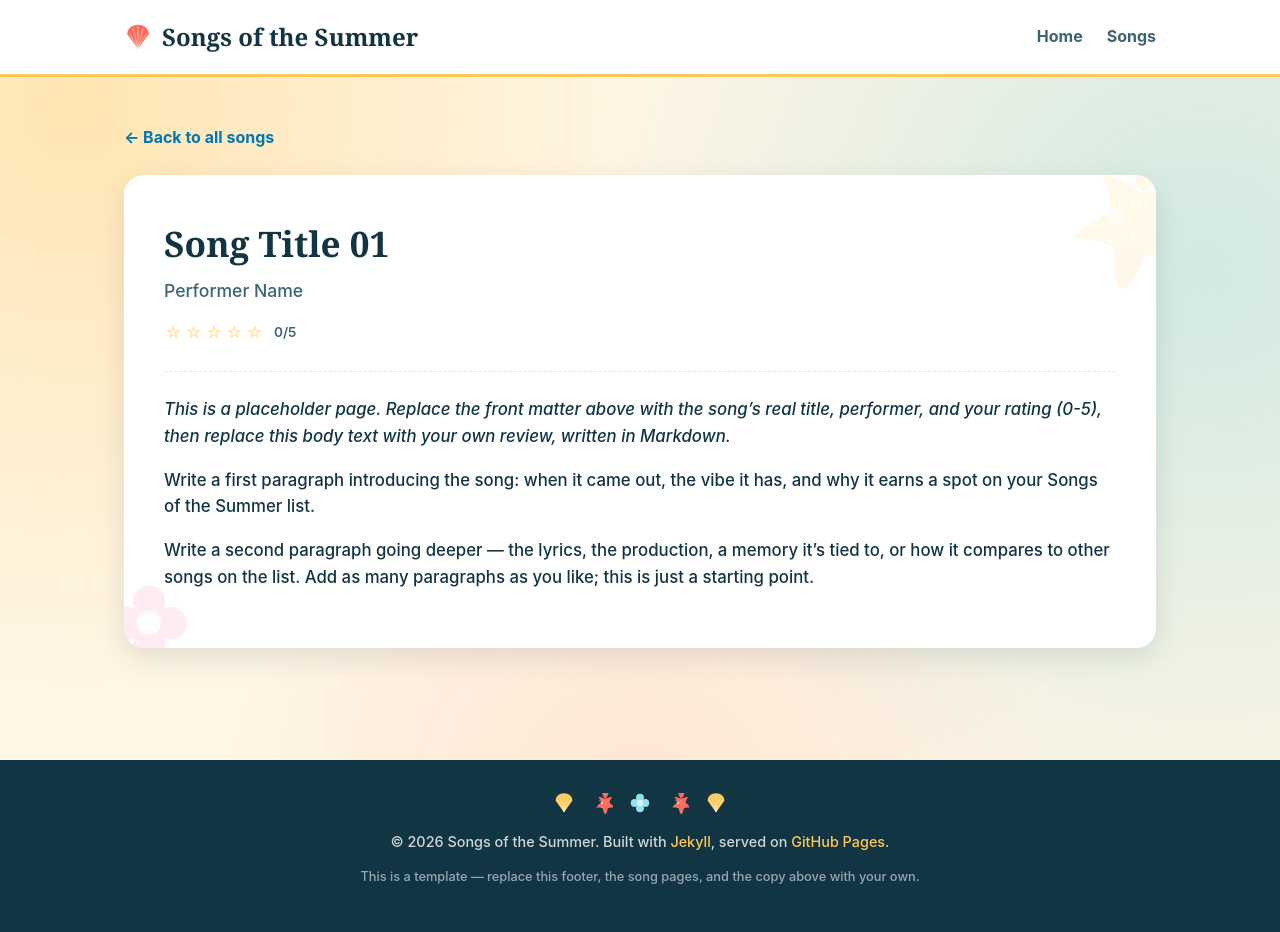
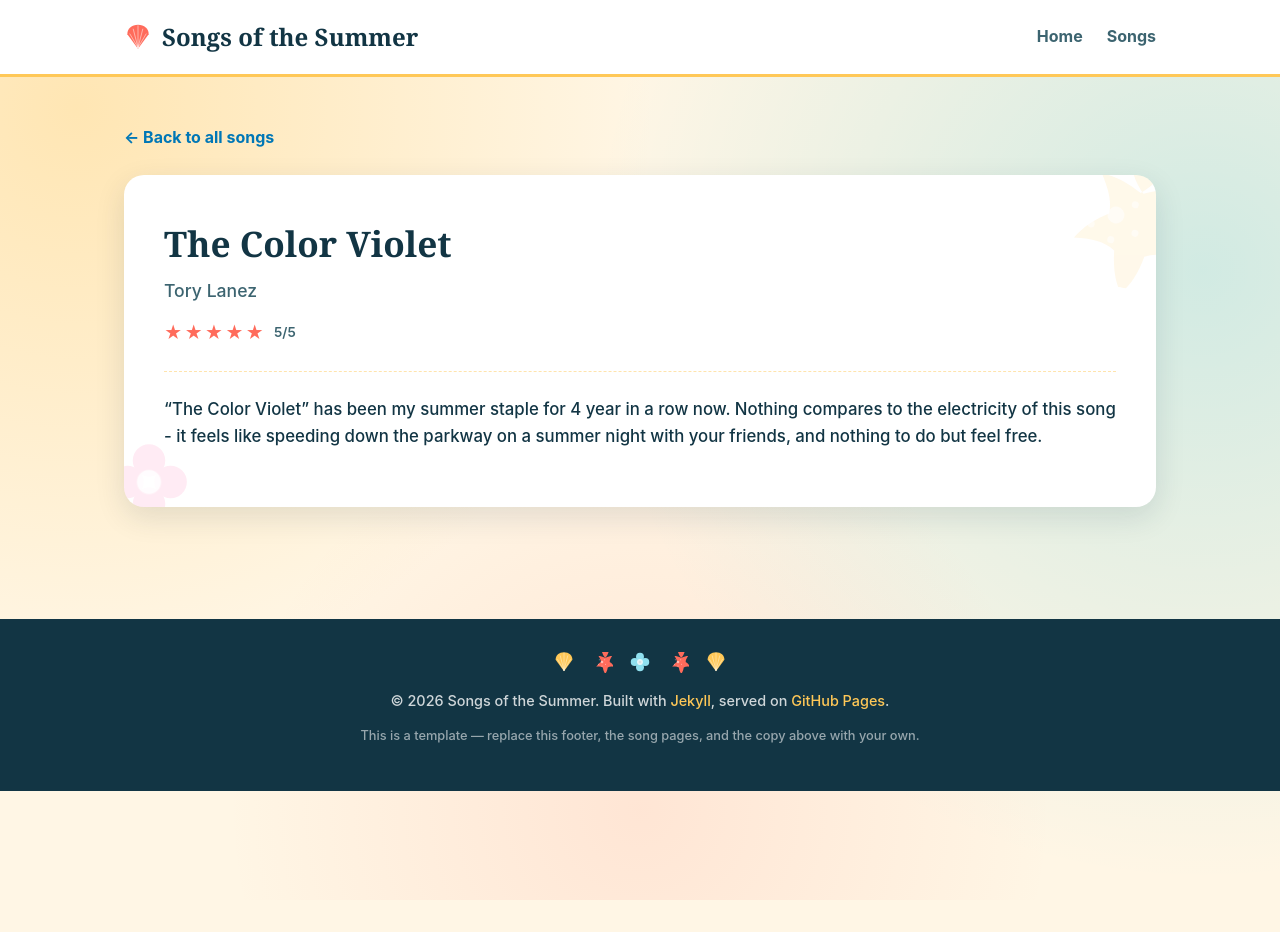
Before and after one commit to alisamfoster/songsofthesummer, a Jekyll site: the page built from _songs/song-01.md, in a window 1280 px wide. Built offline with Jekyll 4.4.1, drawn with Linux system fonts in a browser that asks for light colours; after the commit the page ends 900 px from its top, so only the background shows below that.

Commit message:
Modify song entry for 'The Color Violet'
Updated song details and added a review for 'The Color Violet'.

```diff
--- a/_songs/song-01.md
+++ b/_songs/song-01.md
@@ -1,17 +1,9 @@
 ---
 song_number: 1
-title: "Song Title 01"
-performer: "Performer Name"
-rating: 0
+title: "The Color Violet"
+performer: "Tory Lanez"
+rating: 5
 ---
 
-_This is a placeholder page. Replace the front matter above with the song's real
-title, performer, and your rating (0-5), then replace this body text with your
-own review, written in Markdown._
 
-Write a first paragraph introducing the song: when it came out, the vibe it
-has, and why it earns a spot on your Songs of the Summer list.
-
-Write a second paragraph going deeper &mdash; the lyrics, the production, a
-memory it's tied to, or how it compares to other songs on the list. Add as
-many paragraphs as you like; this is just a starting point.
+"The Color Violet" has been my summer staple for 4 year in a row now. Nothing compares to the electricity of this song - it feels like speeding down the parkway on a summer night with your friends, and nothing to do but feel free.
```
